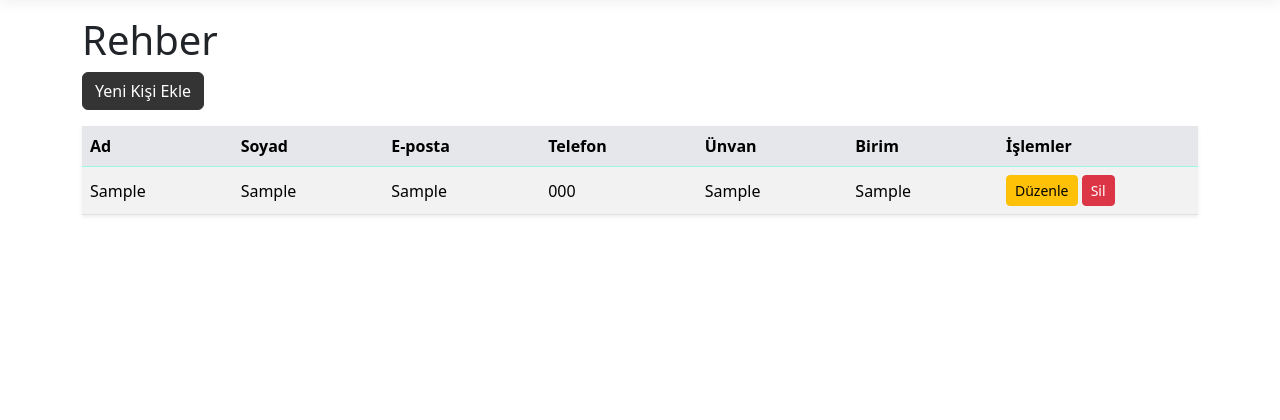
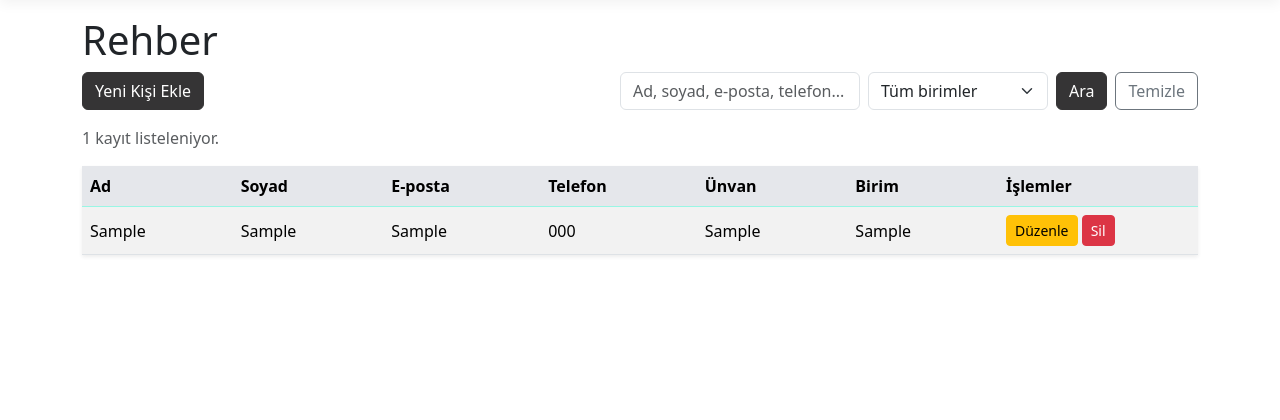
Before and after one commit to edanr12/rehber-projesi, an ASP.NET Core app: page /Kisiler in a window 1280 px wide. Shown: the part 57-477 px from the top of the page. Run offline with ASP.NET Core 8, Linux system fonts and the light colour scheme; tables that the repository leaves empty hold one stand-in row (values such as "Sample post"); style sheets or scripts are compiled from the project's sources.

Commit message:
Arama ve birime gore filtreleme eklendi

```diff
--- a/RehberApp/Controllers/KisilerController.cs
+++ b/RehberApp/Controllers/KisilerController.cs
@@ -23,14 +23,39 @@ public class KisilerController : Controller
     }
 
     // Liste
-    public async Task<IActionResult> Index()
+  // Liste, arama ve filtre
+public async Task<IActionResult> Index(string? arama, int? birimId)
+{
+    var sorgu = _context.Kisiler
+        .Include(k => k.Birim)
+        .AsQueryable();
+
+    if (!string.IsNullOrWhiteSpace(arama))
     {
-        var kisiler = await _context.Kisiler
-            .Include(k => k.Birim)
-            .OrderBy(k => k.Ad).ThenBy(k => k.Soyad)
-            .ToListAsync();
-        return View(kisiler);
+        var kelime = arama.Trim().ToLower();
+        sorgu = sorgu.Where(k =>
+            k.Ad.ToLower().Contains(kelime) ||
+            k.Soyad.ToLower().Contains(kelime) ||
+            k.Eposta.ToLower().Contains(kelime) ||
+            k.Telefon.Contains(kelime) ||
+            k.Unvan.ToLower().Contains(kelime) ||
+            (k.Birim != null && k.Birim.Ad.ToLower().Contains(kelime)));
     }
+
+    if (birimId.HasValue)
+    {
+        sorgu = sorgu.Where(k => k.BirimId == birimId.Value);
+    }
+
+    await BirimleriYukle(birimId);
+    ViewBag.Arama = arama;
+
+    var kisiler = await sorgu
+        .OrderBy(k => k.Ad).ThenBy(k => k.Soyad)
+        .ToListAsync();
+
+    return View(kisiler);
+}
 
     // Ekleme formu
     public async Task<IActionResult> Create()
--- a/RehberApp/Views/Kisiler/Index.cshtml
+++ b/RehberApp/Views/Kisiler/Index.cshtml
@@ -6,9 +6,24 @@
 
 <h1>Rehber</h1>
 
-<p>
+<div class="d-flex justify-content-between align-items-start flex-wrap gap-2 mb-3">
     <a asp-action="Create" class="btn btn-primary">Yeni Kişi Ekle</a>
-</p>
+
+    <form asp-action="Index" method="get" class="d-flex flex-wrap gap-2">
+        <input type="text" name="arama" value="@ViewBag.Arama"
+               class="form-control" style="width: 240px;"
+               placeholder="Ad, soyad, e-posta, telefon..." />
+
+        <select name="birimId" asp-items="ViewBag.BirimId" class="form-select" style="width: 180px;">
+            <option value="">Tüm birimler</option>
+        </select>
+
+        <button type="submit" class="btn btn-primary">Ara</button>
+        <a asp-action="Index" class="btn btn-outline-secondary">Temizle</a>
+    </form>
+</div>
+
+<p class="text-muted">@Model.Count() kayıt listeleniyor.</p>
 
 <table class="table table-striped table-hover align-middle shadow-sm">
     <thead class="table-primary">
```
